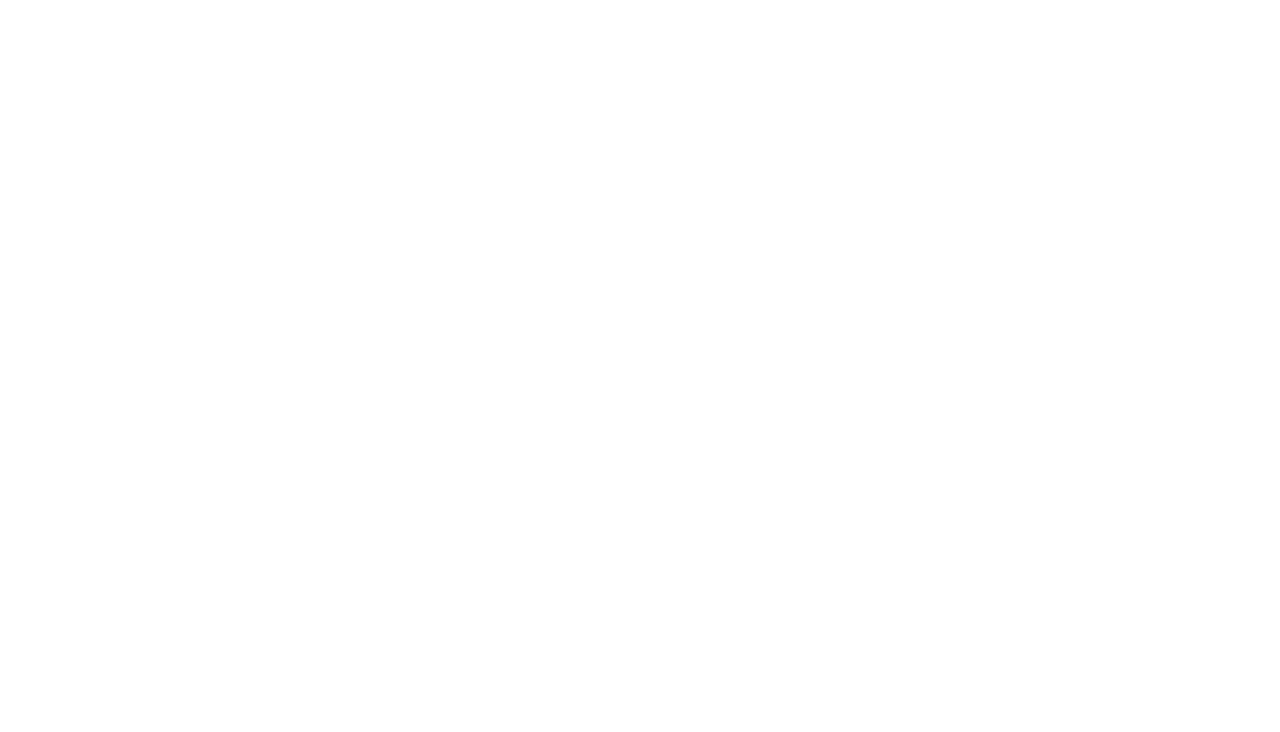
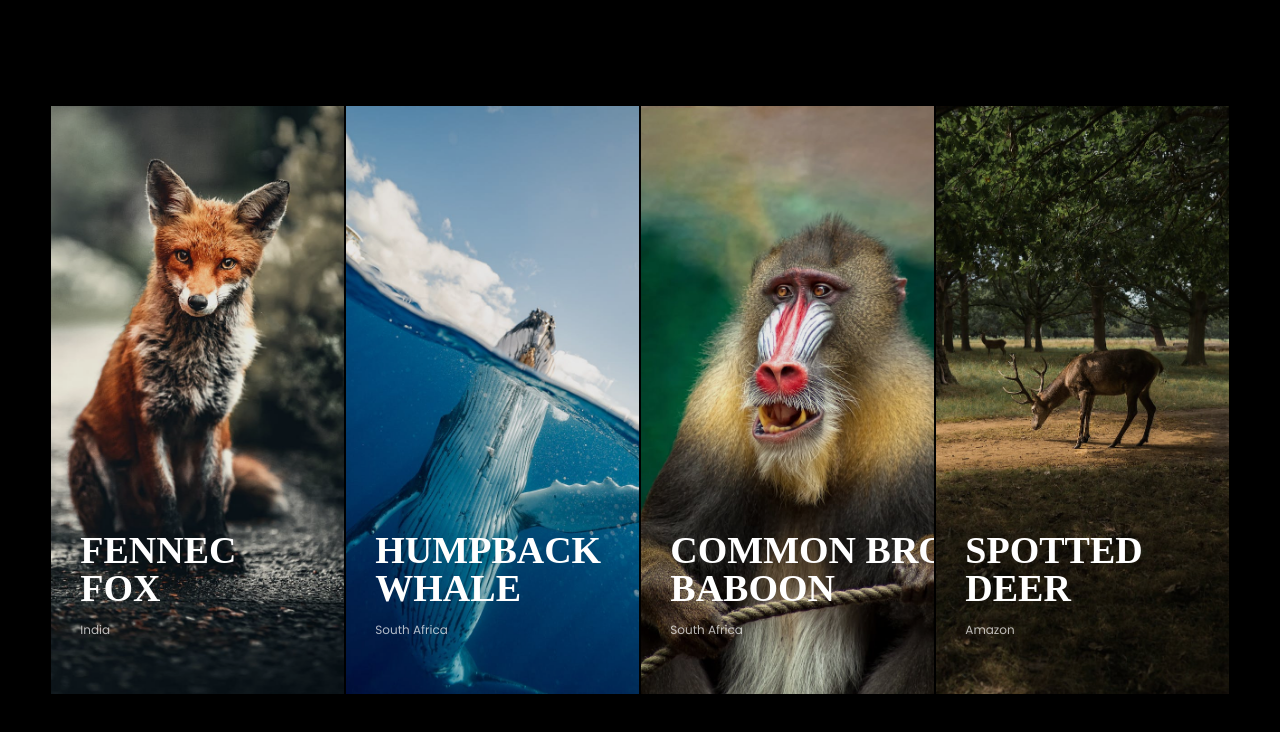
Before and after one commit to Espebob/Mespe-C0A, a plain HTML site: page UI_challenge/interactive_photo_gallery/index.html in a window 1280 px wide. Drawn offline with Linux system fonts and the light colour scheme; a web font is replaced by a local one.

Commit message:
v2 of ui Challenges

```diff
--- a/Challenges/arrayMap.js
+++ b/Challenges/arrayMap.js
@@ -71,5 +71,5 @@ if (Array.isArray(result)) {
     console.log("false");
 }
 
-console.log(`Execution time: ${executionTime} ms`);
- console.log(`Memory usage: ${memoryUsage} KB`)
+console.log(`Time complexity: ${executionTime} ms`);
+ console.log(`Space complexity: ${memoryUsage} KB`)
--- a/Challenges/stringTransform.js
+++ b/Challenges/stringTransform.js
@@ -87,7 +87,7 @@ if (!userInput || userInput.trim() === '') {
             console.log("Therefore, no transformation is applied.");
         }
 
-         console.log(`Execution Time: ${executionTime} ms`);
-        console.log(`Memory Usage: ${memoryUsage / 1024} KB`); //converted bytes to kilobytes
+         console.log(`Time complexity: ${executionTime} ms`);
+        console.log(`Space complexity: ${memoryUsage / 1024} KB`); //converted bytes to kilobytes
 
 }
--- a/UI_challenge/interactive_photo_gallery/index.html
+++ b/UI_challenge/interactive_photo_gallery/index.html
@@ -1,17 +1,63 @@
 <!DOCTYPE html>
 <html lang="en">
-<head>
+ <head>
     <meta charset="UTF-8">
     <meta name="viewport" content="width=device-width, initial-scale=1.0">
-    <title>Photo Gallery</title>
-    <link rel="stlesheet" href="styles.css">
-</head>
-<body>
-   <div class=""container>
-       <div></div>
-       <div></div>
-       <div></div>
-       <div></div>
-   </div>
-</body>
+    <title>Interactive Photo Gallery</title>
+    <link rel="preconnect" href="https://fonts.googleapis.com">
+
+    <link rel="preconnect" href="https://fonts.gstatic.com" crossorigin>
+    <link rel="stylesheet" href="https://use.typekit.net/your-kit-id.css">
+    <link href="https://fonts.googleapis.com/css2?family=Poppins:ital,wght@0,100;0,200;0,300;0,400;0,500;0,600;0,700;0,800;0,900;1,100;1,200;1,300;1,400;1,500;1,600;1,700;1,800;1,900&display=swap" rel="stylesheet">
+    <link rel="stylesheet" href="styles.css">
+ </head>
+ <body>
+    <div class="gallery">
+        <div class="gallery_item">
+          <img src="./images/fox.jpeg" alt="Image">
+          <div class="overlay"></div>
+          <div class="content">
+            <div class="gallery_title_container">
+              <h1 class="title">fennec <br> fox</h1>
+              <span class="subtitle">India</span>
+            </div>
+            <a href="#">Know more &rarr;</a>
+          </div>
+        </div>
+
+        <div class="gallery_item">
+          <img src="./images/whale.jpeg" alt="Image">
+          <div class="overlay"></div>
+          <div class="content">
+            <div class="gallery_title_container">
+              <h1 class="title">humpback <br> whale</h1>
+              <span class="subtitle">South Africa</span>
+            </div>
+            <a href="#">Know more &rarr;</a>
+          </div>
+        </div>
+        <div class="gallery_item">
+          <img src="./images/baboon.jpeg" alt="Image">
+          <div class="overlay"></div>
+          <div class="content">
+            <div class="gallery_title_container">
+              <h1 class="title">common brown <br> baboon</h1>
+              <span class="subtitle">South Africa</span>
+            </div>
+            <a href="#">Know more &rarr;</a>
+          </div>
+        </div>
+        <div class="gallery_item">
+          <img src="./images/deer.jpeg" alt="Image">
+          <div class="overlay"></div>
+          <div class="content">
+            <div class="gallery_title_container">
+              <h1 class="title">spotted<br> deer</h1>
+              <span class="subtitle">Amazon</span>
+            </div>
+            <a href="#">Know more &rarr;</a>
+          </div>
+        </div>
+    </div>
+ </body>
 </html>
--- a/UI_challenge/interactive_photo_gallery/styles.css
+++ b/UI_challenge/interactive_photo_gallery/styles.css
@@ -1,21 +1,138 @@
-*{
-    margin: 0%;
-    padding: 0%;
+*, ::after, ::before {
+    padding: 0;
+    margin: 0;
+    box-sizing: border-box;
 }
 
-body{
-    display: flex;
-    justify-content: center; /*horizontally*/
-    align-items: center; /*vertically*/
-    height: 100vh; /*the body full viewport height*/
-    background-color: black;
+a {
+    text-decoration: none;
+    font-family: Poppins;
+    font-size: 15px;
+    font-weight: 700;
+    line-height: 16.02px;
+    text-align: left;
+    color: #0fa6c1;
+    opacity: 0;
+    transition: all 1s;
+
 }
 
-.container{
-    width: 70%;
-    height: 50vh;
+body {
     display: flex;
+    justify-content: center;
     align-items: center;
+    height: 100vh;
+    background-color: black;
+    line-height: 1.5;
+    font-family: Arial, Helvetica, sans-serif;
+    font-size: 16px;
+}
+
+.gallery {
+    display: flex;
+    flex-wrap: nowrap;
     justify-content: center;
-    background-color: white;
+    align-items: center;
+    width: 1178px;
+    height: 588px;
+    gap: 2px;
+    margin: auto;
 }
+
+.gallery_item {
+    height: 588px;
+    width: 293px;
+    overflow: hidden;
+    position: relative;
+    background-size: cover;
+}
+
+.gallery_item:hover .overlay  {
+    backdrop-filter: blur(7px);
+    background-color: rgba(0, 0, 0, 0.5);
+}
+.gallery_item:hover img  {
+    filter: grayscale(100%);
+    transform: scale(1.04);
+}
+
+.gallery-_item:hover .contents  {
+    bottom: 10%;
+}
+
+.gallery_item:hover a  {
+    opacity: 1;
+}
+
+.overlay {
+    width: 100%;
+    height: 100%;
+    background-color: rgba(0, 0, 0, 0.09);
+    position: absolute;
+    top: 0;
+    transition: all 0.7s;
+
+    /* display: block; */
+    /* box-shadow: inset 0 -5px 2px 0 rgba(0, 0, 0, 0.3); */
+
+}
+
+.content {
+    position: absolute;
+    bottom: 5%;
+    left: 10%;
+    transition: all .3s ease-in;
+
+}
+
+.gallery_item img {
+    width:293px;
+    height: 588px;
+    object-fit: cover;
+    transform: 1s;
+
+}
+
+h1.title {
+    font-family: 'DINCondensed';
+    line-height: 38px;
+    font-size: 38px;
+    font-weight: 700;
+    color: #FFFFFF;
+    text-transform: uppercase;
+    padding-bottom: 10px;
+    white-space: nowrap;
+
+}
+
+span.subtitle {
+    font-family: Poppins;
+    font-size: 12px;
+    font-weight: 400;
+    line-height: 16.02px;
+    text-align: left;
+    color: #fff;
+    opacity: 0.7;
+}
+
+
+
+@media (max-width: 768px) {
+
+}
+
+@media (max-width: 500px) {
+    .gallery {
+        width: 100vw;
+        height: 100vh;
+        gap: 1px;
+    }
+
+    .gallery_item {
+        height: 100%;
+    }
+
+    .content {
+        display: none;
+    }
+}
```
Also changed, not shown: README.md.
